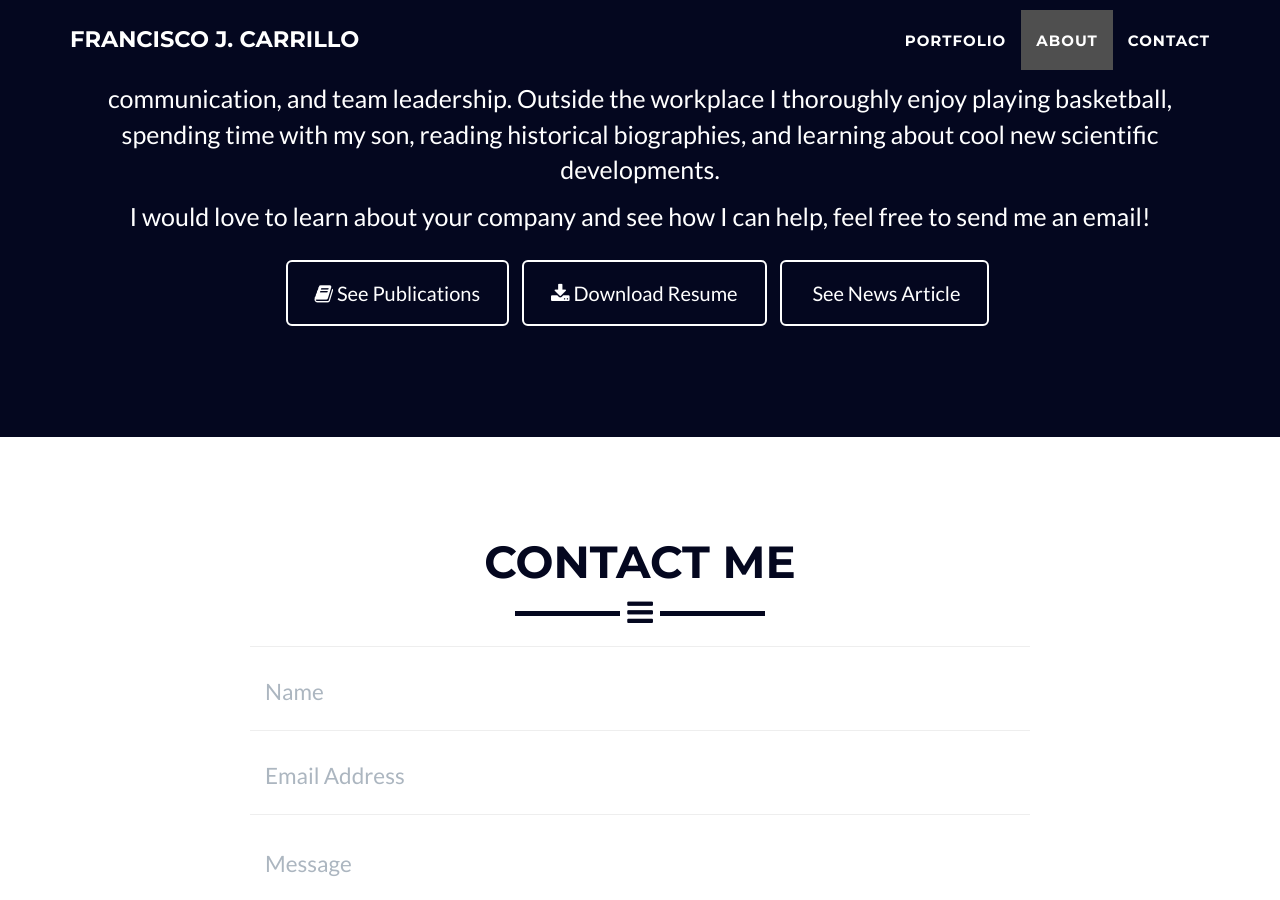
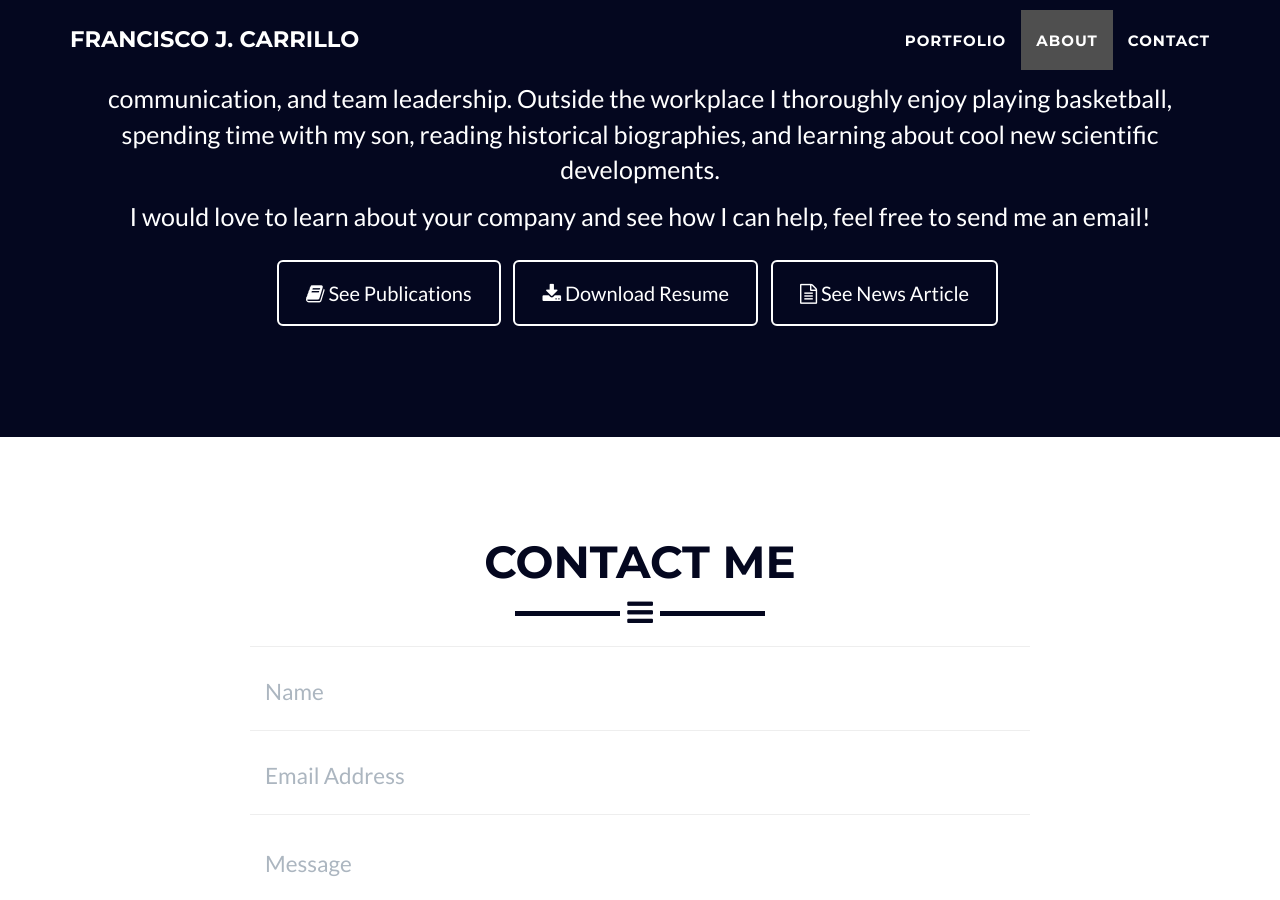
Before and after one commit to Franjcf/Franjcf.github.io, a Jekyll site: the page built from _posts/2021-06-30-Prediction of Stochastic Clogging Processes.markdown, in a window 1280 px wide and 900 px high, scrolled down 2654 px. Built offline with Jekyll 4.4.1, drawn with Linux system fonts in a browser that asks for light colours.

Commit message:
new commit

```diff
--- a/_includes/about.html
+++ b/_includes/about.html
@@ -29,7 +29,7 @@
 			    </li>
                             <li>
                                 <a href="https://csml.princeton.edu/news/francisco-carrillo-using-machine-learning-study-fluid-dynamics" class="btn btn-lg btn-outline">
-                                <i class="fa fa-newspaper-o"></i> See News Article
+                                <i class="fa fa-file-text-o"></i> See News Article
                                 </a>
                             </li>
 			</ul>
```
